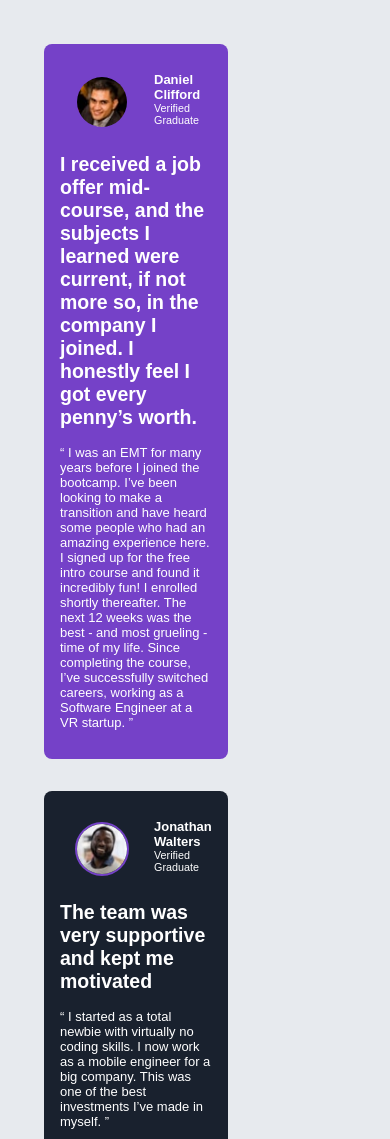
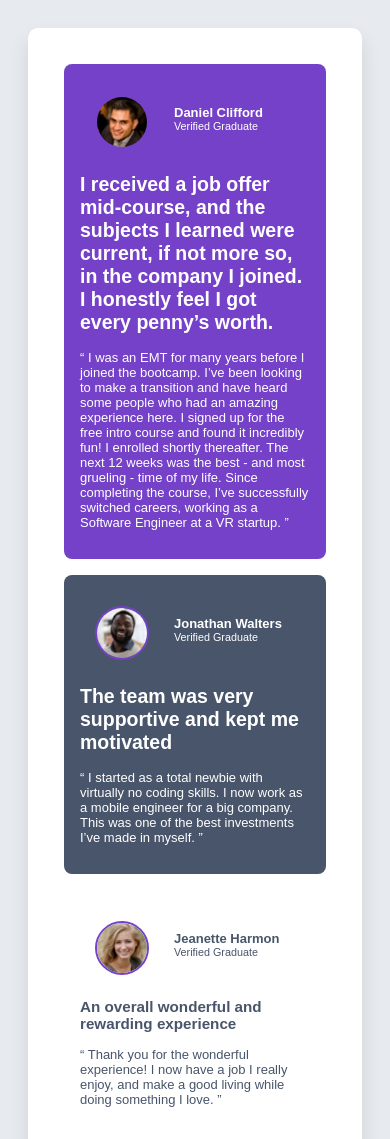
Before and after one commit to jemima-lopez/testimonials, a plain HTML site: page index.html in a window 390 px wide. Shown: the top 1139 px of the page. Drawn offline with Linux system fonts and the light colour scheme.

Commit message:
commit container

```diff
--- a/index.css
+++ b/index.css
@@ -18,7 +18,12 @@ body{
 }
 
 .grid-container{
-    display: grid;
+  background: white;
+  border-radius: 10px;
+  padding: 20px;
+  color: hsl(217, 19%, 35%);
+  box-shadow: 0 10px 20px rgba(0,0,0,0.1);
+
 }
 
 .grid-container--fill{
@@ -99,3 +104,47 @@ img{
   margin: 0;
   font-weight: 400;
 }
+
+.grid-item-1 {
+  grid-column: 1 / span 2;
+  background: hsl(263, 55%, 52%);
+  color: white;
+}
+
+.grid-item-2 {
+  grid-column: 3 / 4;
+  background: hsl(217, 19%, 35%);
+  color: white;
+}
+
+.grid-item-3 {
+  grid-column: 1 / 2;
+  background: white;
+}
+
+.grid-item-4 {
+  grid-column: 2 / span 2;
+  background: hsl(219, 29%, 14%);
+  color: white;
+}
+
+.grid-item-5 {
+  grid-column: 4 / 5;
+  grid-row: 1 / span 2;
+  background: white;
+}
+
+@media (max-width: 768px) {
+  .container {
+    grid-template-columns: 1fr;
+  }
+
+  .grid-item-1,
+  .grid-item-2,
+  .grid-item-3,
+  .grid-item-4,
+  .grid-item-5 {
+    grid-column: auto;
+    grid-row: auto;
+  }
+}
```
